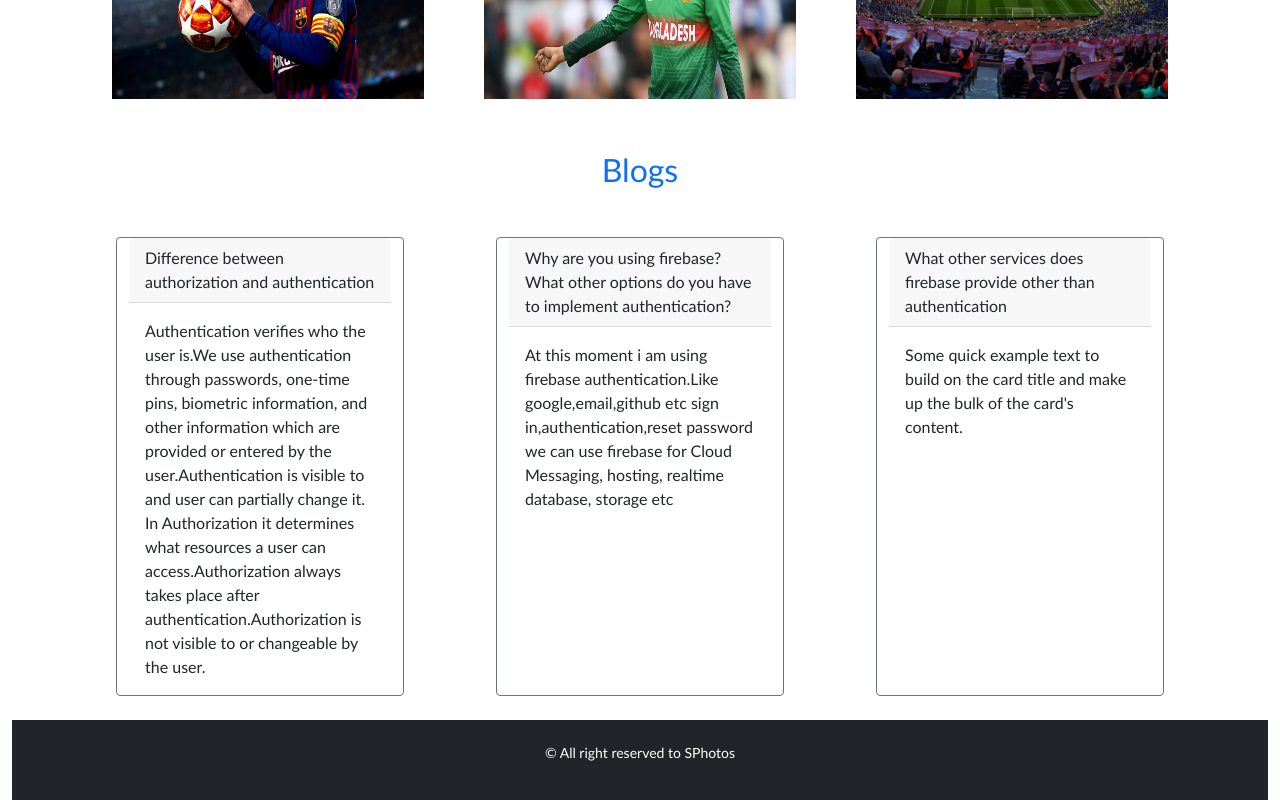
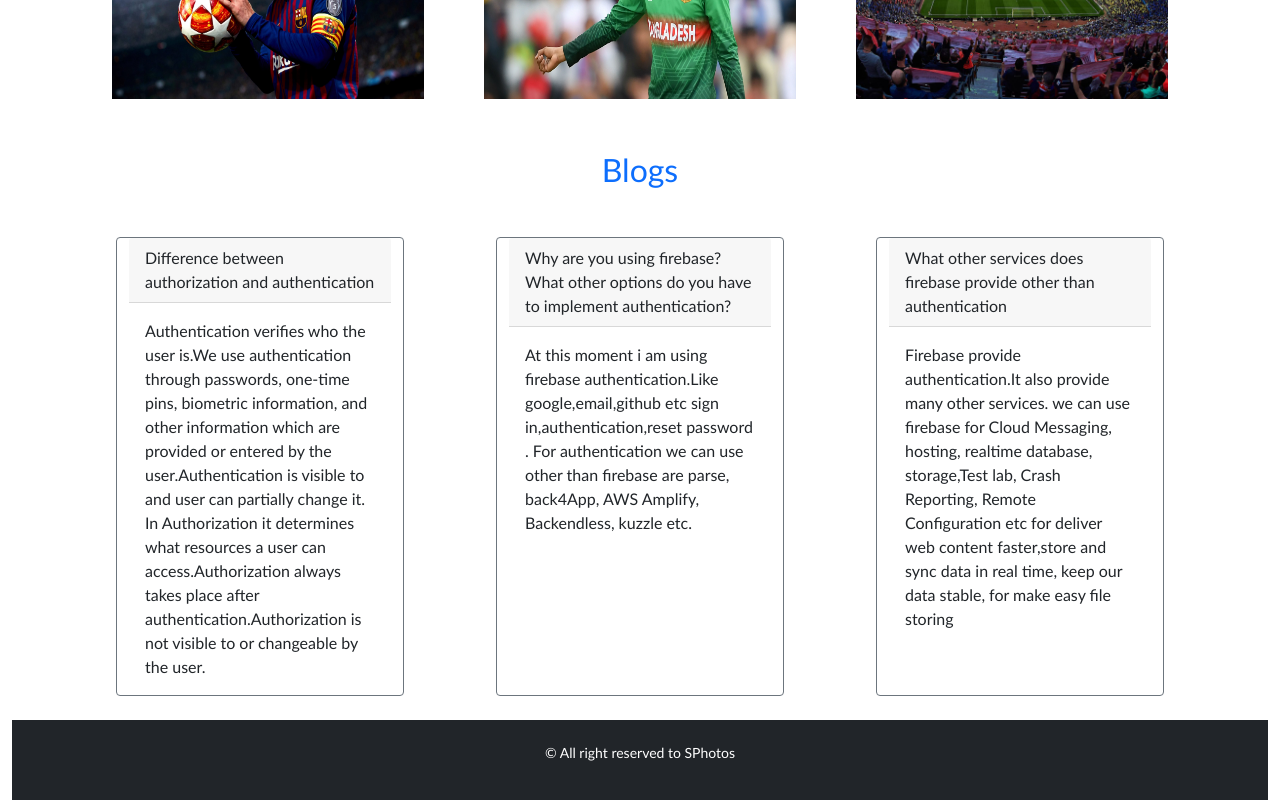
Before and after one commit to panoptisDev/React-sports-site, a React (Create React App) app: page / in a window 1280 px wide. Shown: the part 1694-2494 px from the top of the page. Built offline with nearby package versions, Linux system fonts and the light colour scheme; no server answers.

Commit message:
blogs question addeed

```diff
--- a/src/Pages/Blogs/Blogs.js
+++ b/src/Pages/Blogs/Blogs.js
@@ -23,7 +23,10 @@ const Blogs = () => {
               user.Authentication is visible to and user can partially change
               it.
               <br />
-              In Authorization it determines what resources a user can access.Authorization always takes place after authentication.Authorization is not visible to or changeable by the user.
+              In Authorization it determines what resources a user can
+              access.Authorization always takes place after
+              authentication.Authorization is not visible to or changeable by
+              the user.
             </Card.Text>
           </Card.Body>
         </Card>
@@ -38,8 +41,10 @@ const Blogs = () => {
           </Card.Header>
           <Card.Body>
             <Card.Text>
-              At this moment i am using firebase authentication.Like google,email,github etc sign in,authentication,reset password
-              we can use firebase for Cloud Messaging, hosting, realtime database, storage etc
+              At this moment i am using firebase authentication.Like
+              google,email,github etc sign in,authentication,reset password .
+              For authentication we can use other than firebase are parse,
+              back4App, AWS Amplify, Backendless, kuzzle etc.
             </Card.Text>
           </Card.Body>
         </Card>
@@ -53,8 +58,10 @@ const Blogs = () => {
           </Card.Header>
           <Card.Body>
             <Card.Text>
-              Some quick example text to build on the card title and make up the
-              bulk of the card's content.
+              Firebase provide authentication.It also provide many other
+              services. we can use firebase for Cloud Messaging, hosting,
+              realtime database, storage,Test lab, Crash Reporting, Remote
+              Configuration etc for deliver web content faster,store and sync data in real time, keep our data stable, for make easy file storing
             </Card.Text>
           </Card.Body>
         </Card>
```
